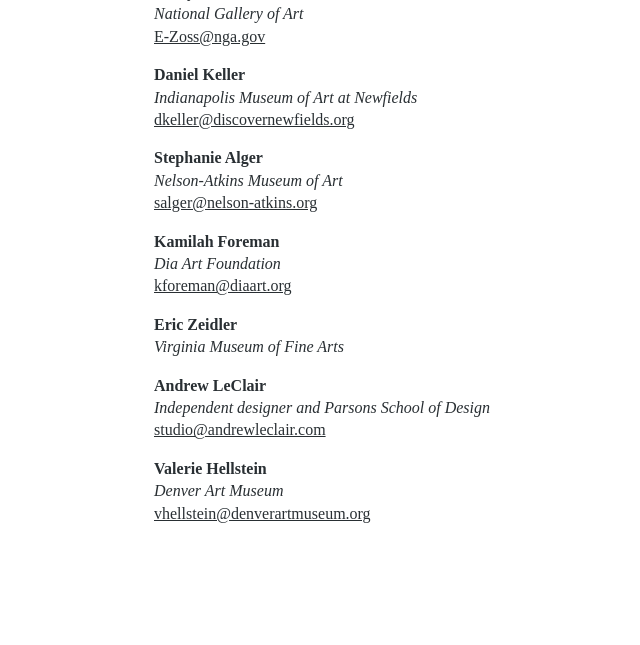
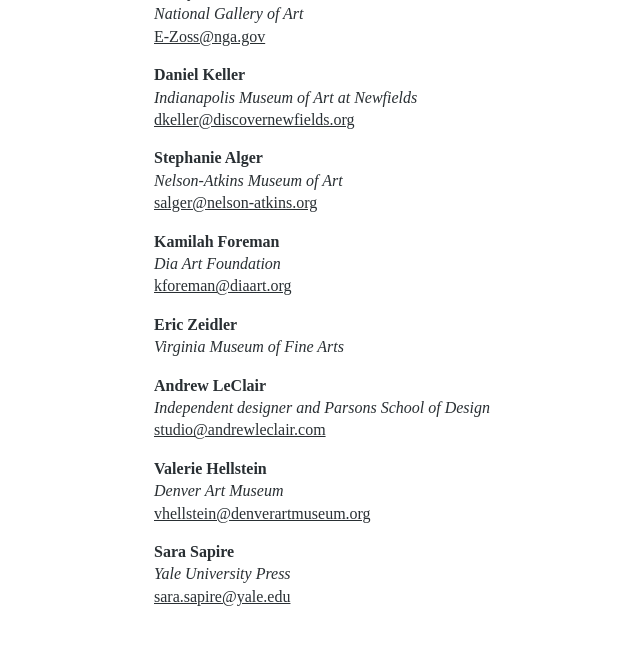
Before and after one commit to digpublishing/digpublishing.github.io, a Jekyll site: the page built from committee.md, in a window 1280 px wide and 900 px high, scrolled down 683 px. Shown: the top 645 px of the window, without its empty margins (116-756 px from the left). Built offline with Jekyll 4.4.1, drawn with Linux system fonts in a browser that asks for light colours.

Commit message:
Update Config “committee”

```diff
--- a/_data/committee.yml
+++ b/_data/committee.yml
@@ -51,3 +51,8 @@
     affiliation: Denver Art Museum
     email: vhellstein@denverartmuseum.org
     bio: test
+  - isModerator: false
+    name: Sara Sapire
+    affiliation: Yale University Press
+    email: sara.sapire@yale.edu
+    bio: test
```
